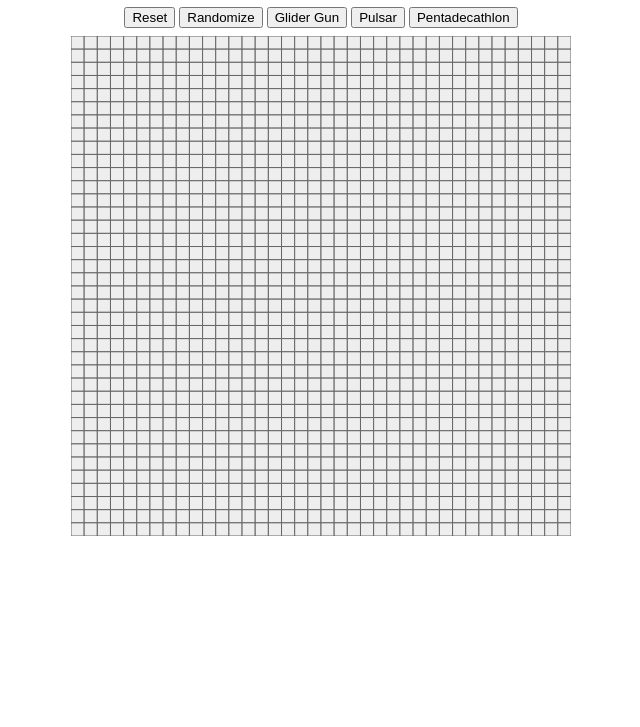
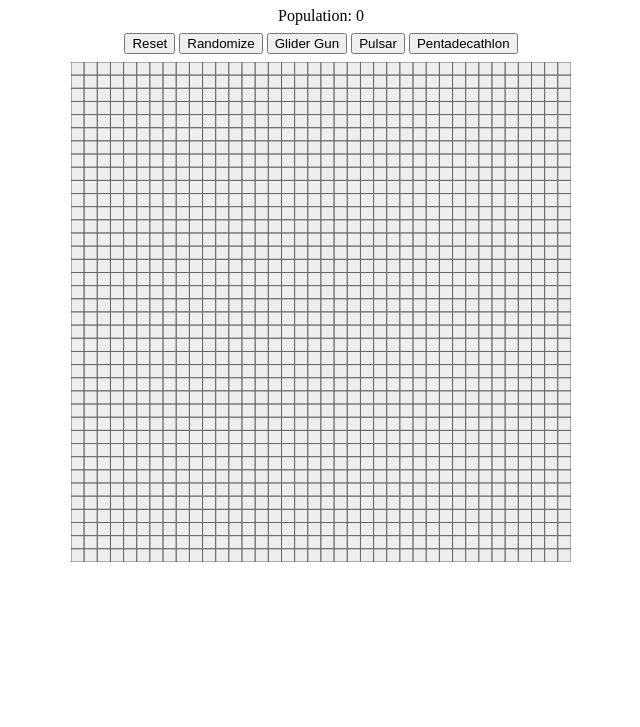
Before and after one commit to Ravander/game-of-life.js, a plain HTML site: page index.html in a window 1280 px wide. Shown: the part 73-800 px from the top of the page, without its empty margins (319-959 px from the left). Drawn offline with Linux system fonts and the light colour scheme.

Commit message:
Added population counter

```diff
--- a/css/gol.css
+++ b/css/gol.css
@@ -3,7 +3,7 @@ body {
 }
 
 #buttonBar {
-  margin-bottom: 8px;
+  margin: 8px;
 }
 
 #buttonBar > button {
--- a/index.html
+++ b/index.html
@@ -9,6 +9,8 @@
 <body>
 
   <h1>Conway's Game Of Life</h1>
+
+  <div id="counter">Population: 0</div>
 
   <div id="buttonBar">
     <button onclick="reset()">Reset</button>
--- a/js/grid.js
+++ b/js/grid.js
@@ -74,6 +74,7 @@ class Grid {
     this.cellSize = cellSize;
     this.state = [];
     this.init();
+    this.aliveCount = 0;
   }
 
   init() {
@@ -93,11 +94,16 @@ class Grid {
       }
     }
 
+    this.aliveCount = 0;
+
     for (let i = 0; i < CELLS_PER_ROW; i++) {
       for (let j = 0; j < CELLS_PER_ROW; j++) {
         this.state[i][j].state = this.state[i][j].nextState;
+        if (!!this.state[i][j].state) this.aliveCount++;
       }
     }
+
+    document.getElementById("counter").innerHTML = "Population: " + this.aliveCount;
   }
 
   draw(ctx) {
```
